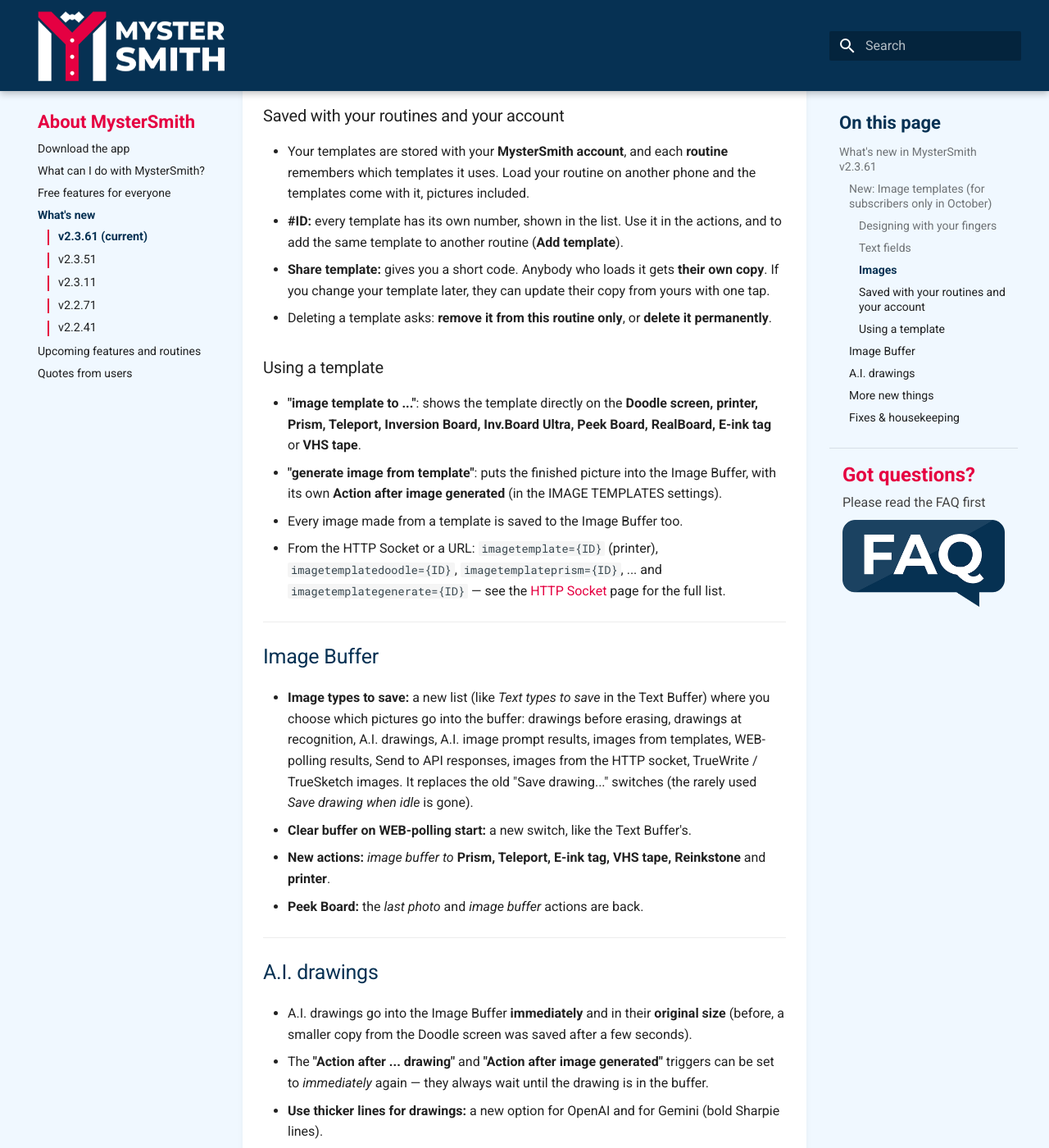
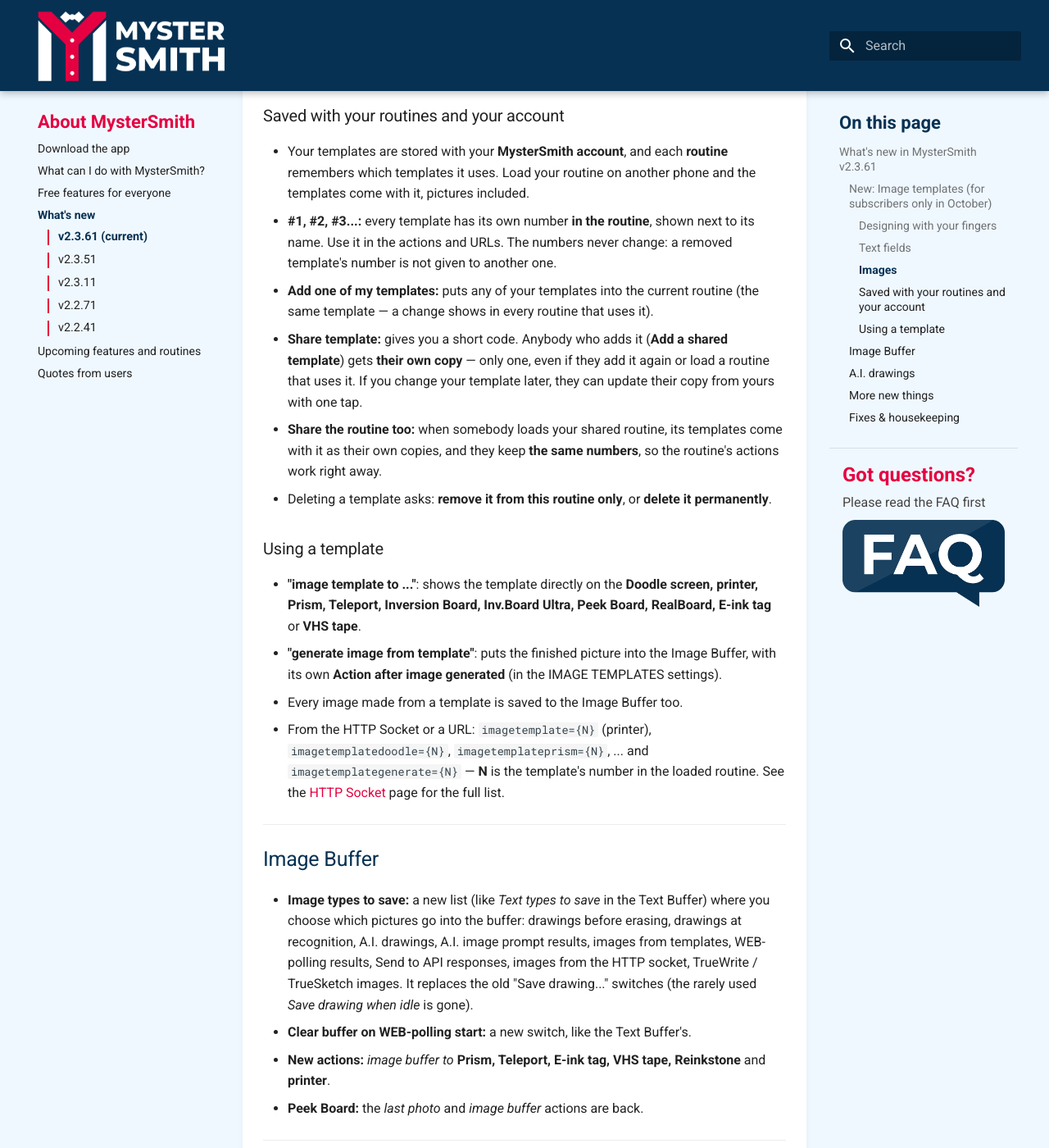
Before and after one commit to ragcsalo/mystersmith-docs, an MkDocs documentation site: the page built from docs/about-mystersmith/whats-new.md, in a window 1280 px wide and 1400 px high, scrolled down 1941 px. Shown: the whole window at 82% size. Built offline with MkDocs 1.6.1 and Material for MkDocs 9.7.7, drawn with Linux system fonts in a browser that asks for light colours; some of the changed text lies outside the part shown.

Commit message:
What's new v2.3.61: template numbers per routine, My templates, one copy only, shared routines; the action Condition (v2.3.62)
Co-Authored-By: Claude Opus 5.5 <noreply@anthropic.com>

```diff
--- a/docs/about-mystersmith/whats-new.md
+++ b/docs/about-mystersmith/whats-new.md
@@ -43,8 +43,10 @@ You choose a **format** for each template (a ratio like 3:4, the printer's varia
 ### Saved with your routines and your account
 
 * Your templates are stored with your **MysterSmith account**, and each **routine** remembers which templates it uses. Load your routine on another phone and the templates come with it, pictures included.
-* **#ID:** every template has its own number, shown in the list. Use it in the actions, and to add the same template to another routine (**Add template**).
-* **Share template:** gives you a short code. Anybody who loads it gets **their own copy**. If you change your template later, they can update their copy from yours with one tap.
+* **#1, #2, #3...:** every template has its own number **in the routine**, shown next to its name. Use it in the actions and URLs. The numbers never change: a removed template's number is not given to another one.
+* **Add one of my templates:** puts any of your templates into the current routine (the same template — a change shows in every routine that uses it).
+* **Share template:** gives you a short code. Anybody who adds it (**Add a shared template**) gets **their own copy** — only one, even if they add it again or load a routine that uses it. If you change your template later, they can update their copy from yours with one tap.
+* **Share the routine too:** when somebody loads your shared routine, its templates come with it as their own copies, and they keep **the same numbers**, so the routine's actions work right away.
 * Deleting a template asks: **remove it from this routine only**, or **delete it permanently**.
 
 ### Using a template
@@ -52,7 +54,7 @@ You choose a **format** for each template (a ratio like 3:4, the printer's varia
 * **"image template to ..."**: shows the template directly on the **Doodle screen, printer, Prism, Teleport, Inversion Board, Inv.Board Ultra, Peek Board, RealBoard, E-ink tag** or **VHS tape**.
 * **"generate image from template"**: puts the finished picture into the Image Buffer, with its own **Action after image generated** (in the IMAGE TEMPLATES settings).
 * Every image made from a template is saved to the Image Buffer too.
-* From the HTTP Socket or a URL: `imagetemplate={ID}` (printer), `imagetemplatedoodle={ID}`, `imagetemplateprism={ID}`, ... and `imagetemplategenerate={ID}` — see the [HTTP Socket](../api/http-socket.md) page for the full list.
+* From the HTTP Socket or a URL: `imagetemplate={N}` (printer), `imagetemplatedoodle={N}`, `imagetemplateprism={N}`, ... and `imagetemplategenerate={N}` — **N** is the template's number in the loaded routine. See the [HTTP Socket](../api/http-socket.md) page for the full list.
 
 ---
 
@@ -76,6 +78,7 @@ You choose a **format** for each template (a ratio like 3:4, the printer's varia
 
 ## More new things
 
+* **Condition for any action:** in the action picker, the new **Condition** chip shows two settings: **Only if Text Buffer has** and **Image Buffer has** *exactly* N items. The action runs only then, otherwise nothing happens. It works with every trigger (volume buttons, remotes, "Action after ...", action lists...), and the Settings page shows it next to the action, e.g. *text to printer (3)*.
 * **New actions:** *vibrate short*, *vibrate long* and *vibrate double*.
 * **ACRONYM WORD LIST:** the *Input letter position (1-6)* switch became a **Letter position** list: *flexible (by input)* or *fixed (1)* .. *fixed (6)*. With a fixed position, the readable letters are in that position of each word.
 * **Voice Recorder:** load audio files from your phone or from a URL, save the last A.I. voice, and a new **stop audio playback** action.
```
Also changed, not shown: docs/api/http-socket.md (+1 -1 lines).
